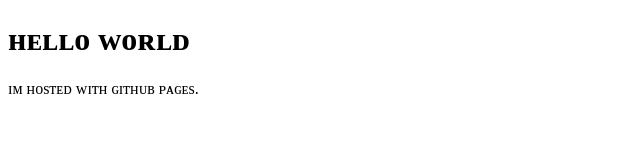
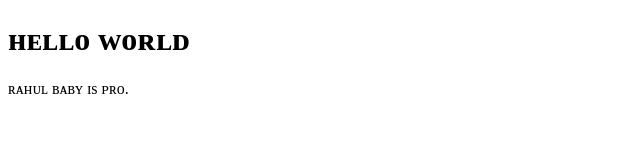
Before and after one commit to ABG1M/Abg, a plain HTML site: page index.html in a window 1280 px wide. Shown: the full height of the page, 0-640 px from the left. Drawn offline with Linux system fonts and the light colour scheme.

Commit message:
Update index.html

```diff
--- a/index.html
+++ b/index.html
@@ -2,6 +2,6 @@
 <html>
 <body>
 <h1>ʜᴇʟʟᴏ ᴡᴏʀʟᴅ</h1>
-<p>ɪᴍ ʜᴏsᴛᴇᴅ ᴡɪᴛʜ ɢɪᴛʜᴜʙ ᴘᴀɢᴇs.</p>
+<p>ʀᴀʜᴜʟ ʙᴀʙʏ ɪs ᴘʀᴏ.</p>
 </body>
 </html>
```
